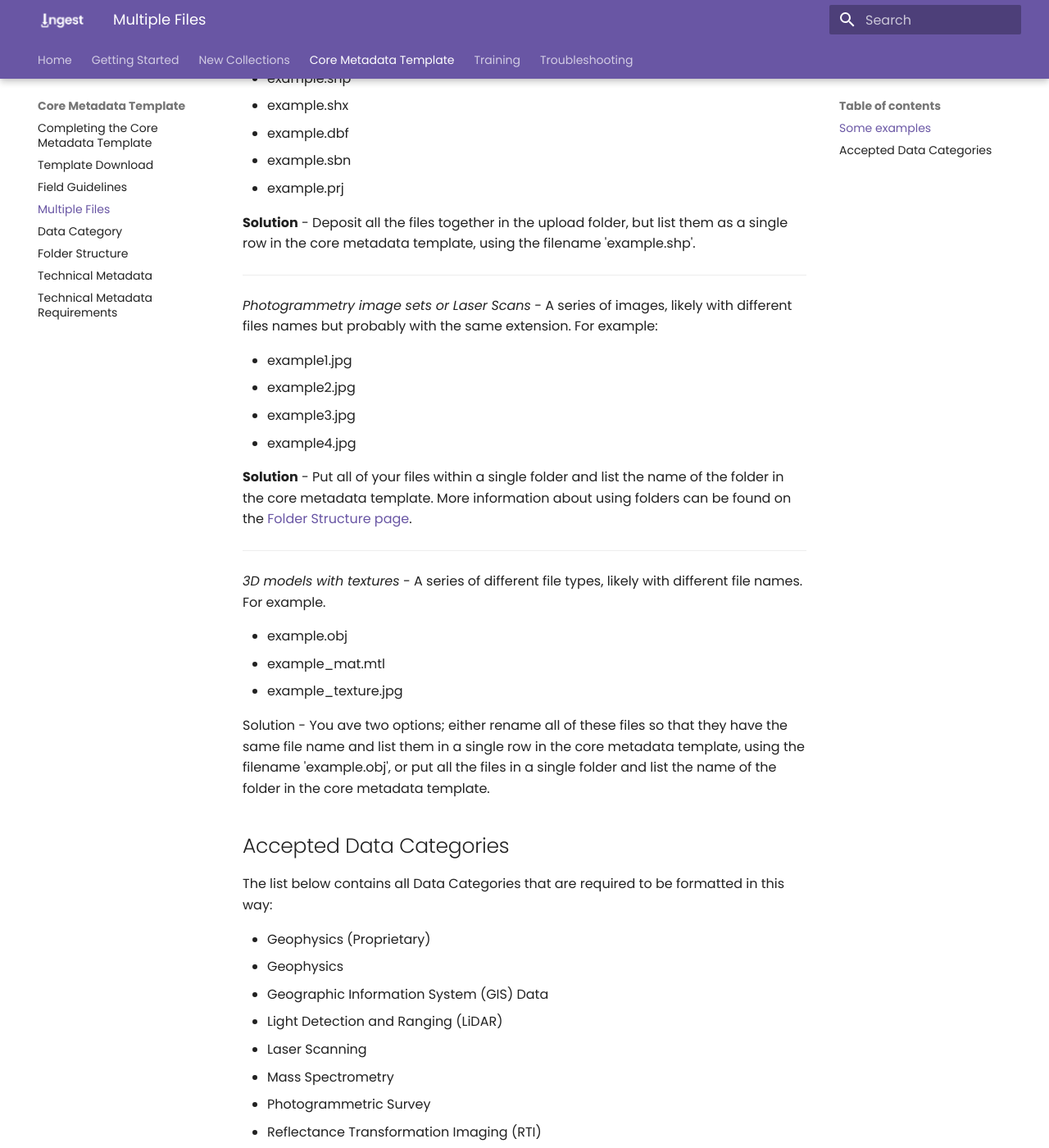
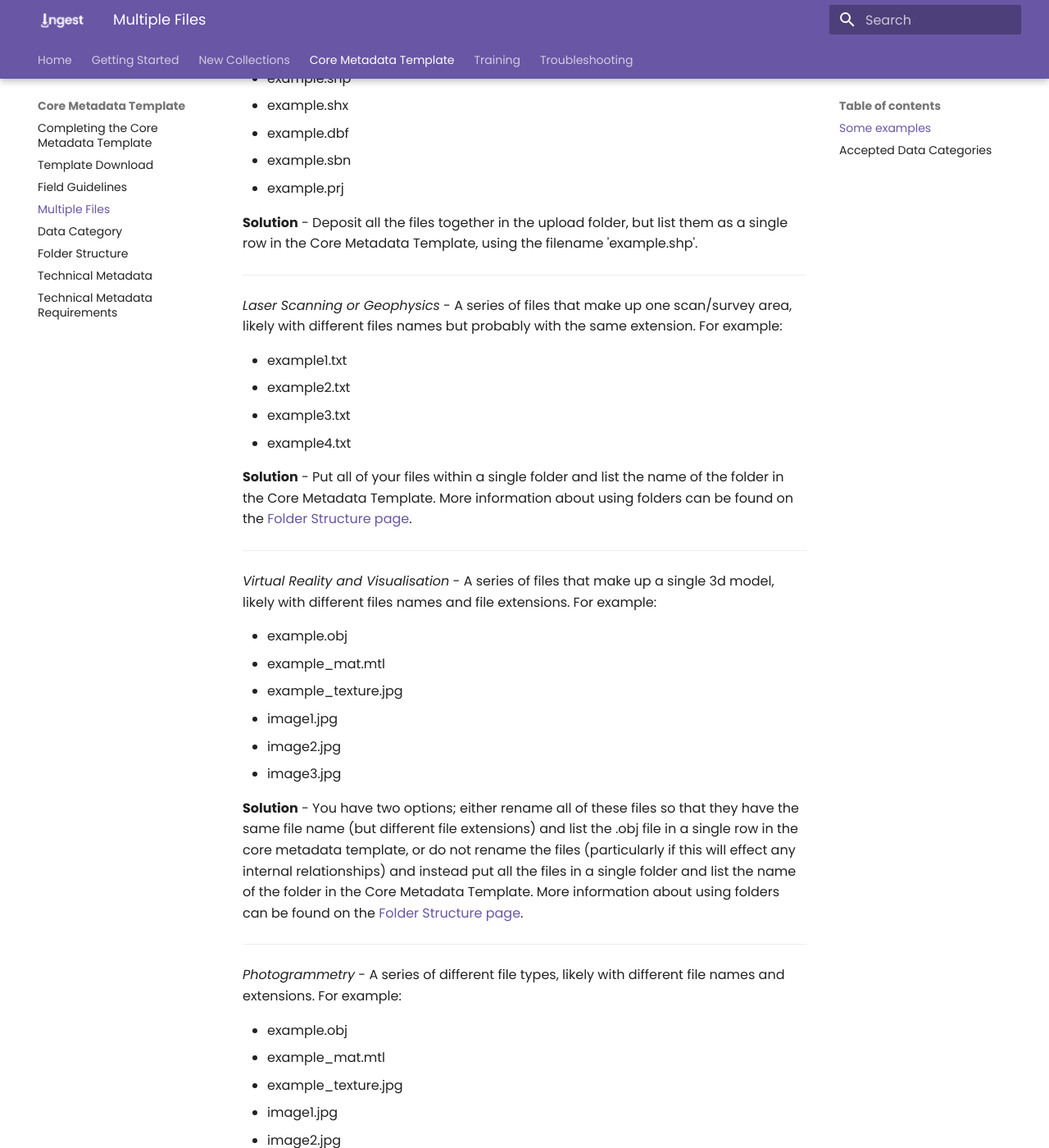
Before and after one commit to uoy-ads/ads-ingest-documentation, an MkDocs documentation site: the page built from docs/cmt/cmt_multiple.md, in a window 1280 px wide and 1400 px high, scrolled down 524 px. Shown: the whole window at 82% size. Built offline with MkDocs 1.6.1 and Material for MkDocs 9.7.7, drawn with Linux system fonts in a browser that asks for light colours; some of the changed text lies outside the part shown.

Commit message:
Updates 210526
Following Updates:

Added warning that Spaces and ampersands are not valid in filenames (added to field guidelines and core metadata errors)
Added warning about date field in CMT (warning note in field guidelines and linked to from core metadata error pages)
Updated 'Multiple files per object' page with text from Katie.

```diff
--- a/docs/cmt/cmt_multiple.md
+++ b/docs/cmt/cmt_multiple.md
@@ -14,18 +14,43 @@ Below are a number of common examples.
 * example.sbn
 * example.prj
 
-__Solution__ - Deposit all the files together in the upload folder, but list them as a single row in the core metadata template, using the filename 'example.shp'.
+__Solution__ - Deposit all the files together in the upload folder, but list them as a single row in the Core Metadata Template, using the filename 'example.shp'.
 
 ---
 
-*Photogrammetry image sets or Laser Scans* - A series of images, likely with different files names but probably with the same extension. For example:
+*Laser Scanning or Geophysics* - A series of files that make up one scan/survey area, likely with different files names but probably with the same extension. For example:
 
-* example1.jpg
-* example2.jpg
-* example3.jpg
-* example4.jpg
+* example1.txt
+* example2.txt
+* example3.txt
+* example4.txt
 
-__Solution__ - Put all of your files within a single folder and list the name of the folder in the core metadata template. More information about using folders can be found on the [Folder Structure page](../cmt/cmt_folder_structure.md).
+__Solution__ - Put all of your files within a single folder and list the name of the folder in the Core Metadata Template. More information about using folders can be found on the [Folder Structure page](cmt_folder_structure.md).
+
+---
+*Virtual Reality and Visualisation* - A series of files that make up a single 3d model, likely with different files names and file extensions. For example:
+
+* example.obj
+* example_mat.mtl
+* example_texture.jpg
+* image1.jpg
+* image2.jpg
+* image3.jpg
+
+__Solution__ - You have two options; either rename all of these files so that they have the same file name (but different file extensions) and list the .obj file in a single row in the core metadata template, or do not rename the files (particularly if this will effect any internal relationships) and instead put all the files in a single folder and list the name of the folder in the Core Metadata Template. More information about using folders can be found on the [Folder Structure page](cmt_folder_structure.md).
+
+---
+
+*Photogrammetry* - A series of different file types, likely with different file names and extensions. For example:
+
+* example.obj
+* example_mat.mtl
+* example_texture.jpg
+* image1.jpg
+* image2.jpg
+* image3.jpg
+
+__Solution__ - Put all the files in a single folder and list the name of the folder in the Core Metadata Template. More information about using folders can be found on the [Folder Structure page](cmt_folder_structure.md).
 
 ---
 
@@ -35,7 +60,7 @@ __Solution__ - Put all of your files within a single folder and list the name of
 * example_mat.mtl
 * example_texture.jpg
 
-Solution - You ave two options; either rename all of these files so that they have the same file name and list them in a single row in the core metadata template, using the filename 'example.obj', or put all the files in a single folder and list the name of the folder in the core metadata template.
+__Solution__ - You have two options; either rename all of these files so that they have the same file name and list them in a single row in the Core Metadata Template, using the filename 'example.obj', or put all the files in a single folder and list the name of the folder in the Core Metadata Template. More information about using folders can be found on the [Folder Structure page](cmt_folder_structure.md).
 
 ## Accepted Data Categories
 
```
Also changed, not shown: docs/appendix/core_metadata_errors.md (+2 -2 lines), docs/cmt/cmt_field_guidelines.md (+6 -1 lines).
